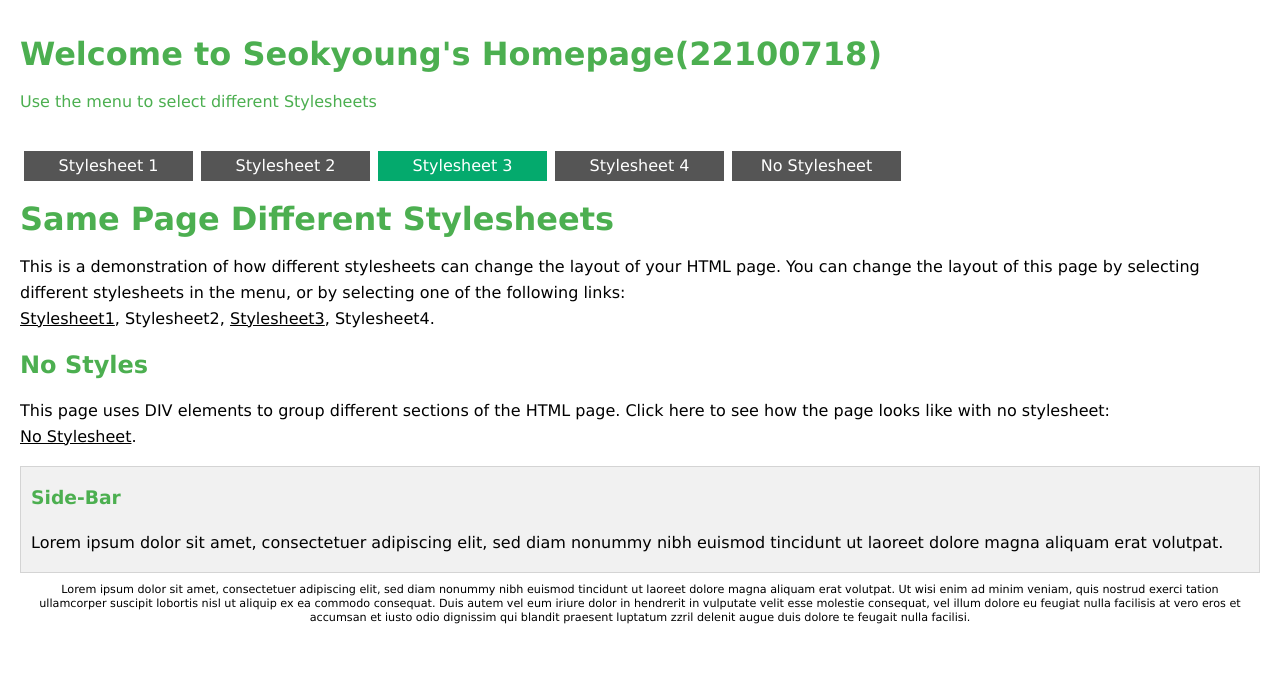
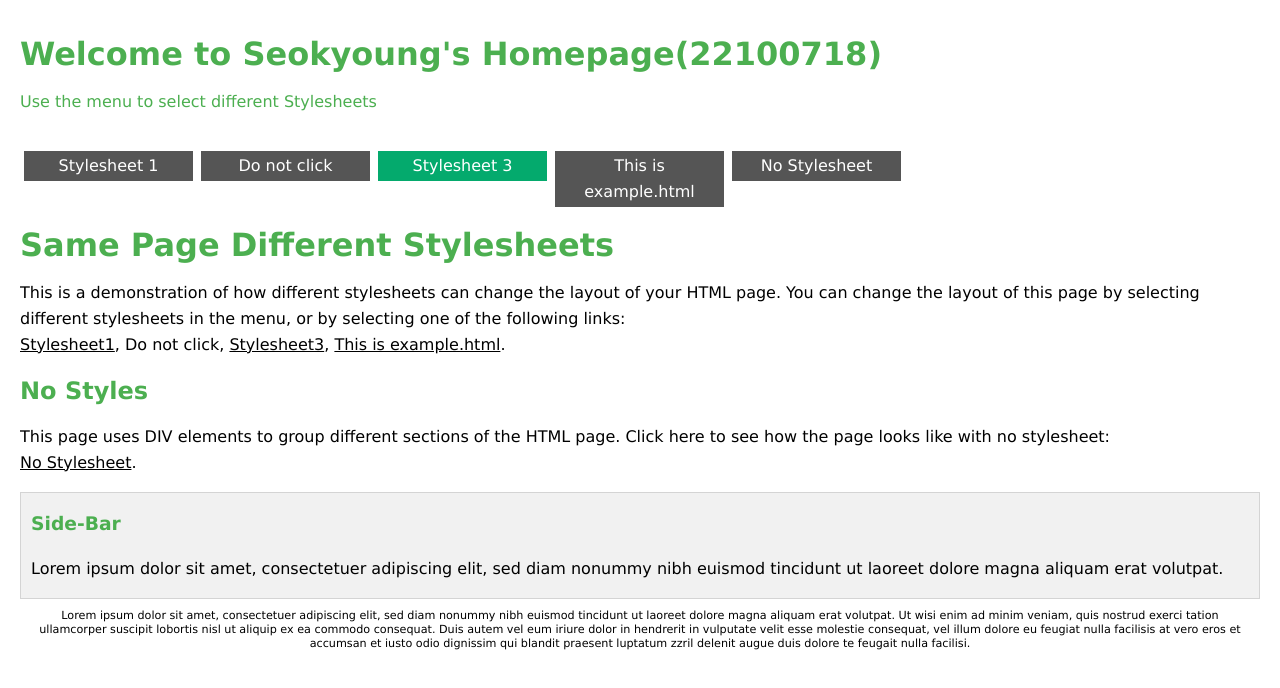
Before and after one commit to 22100718/OSS_HW1, a plain HTML site: page style2.html in a window 1280 px wide. Drawn offline with Linux system fonts and the light colour scheme.

Commit message:
modified style2.html

```diff
--- a/style2.html
+++ b/style2.html
@@ -86,9 +86,9 @@
             <div id="menubar">
                 <ul id="menulist">
                     <li class="menuitem">Stylesheet 1</li>
-                    <li class="menuitem">Stylesheet 2</li>
+                    <li class="menuitem">Do not click</li>
                     <li class="menuitem">Stylesheet 3</li>
-                    <li class="menuitem">Stylesheet 4</li>
+                    <li class="menuitem">This is example.html</li>
                     <li class="menuitem">No Stylesheet</li>
                 </ul>
             </div>
@@ -96,9 +96,9 @@
                 <h1>Same Page Different Stylesheets</h1>
                 <p>This is a demonstration of how different stylesheets can change the layout of your HTML page. You can change the layout of this page by selecting different stylesheets in the menu, or by selecting one of the following links:<br>
                 <a href="style1.html">Stylesheet1</a>,
-                <a>Stylesheet2</a>,
+                <a>Do not click</a>,
                 <a href="style2.html">Stylesheet3</a>,
-                <a>Stylesheet4</a>.
+                <a href="example.html">This is example.html</a>.
                 </p>
                 <h2>No Styles</h2>
                 <p>This page uses DIV elements to group different sections of the HTML page. Click here to see how the page looks like with no stylesheet:<br>
```
